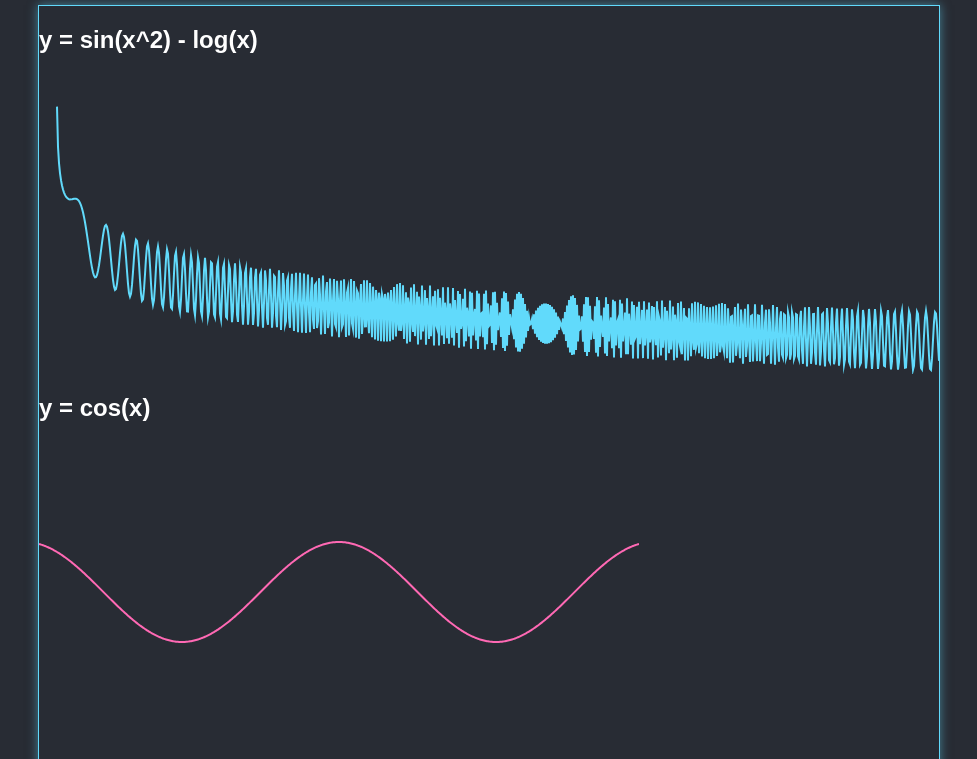
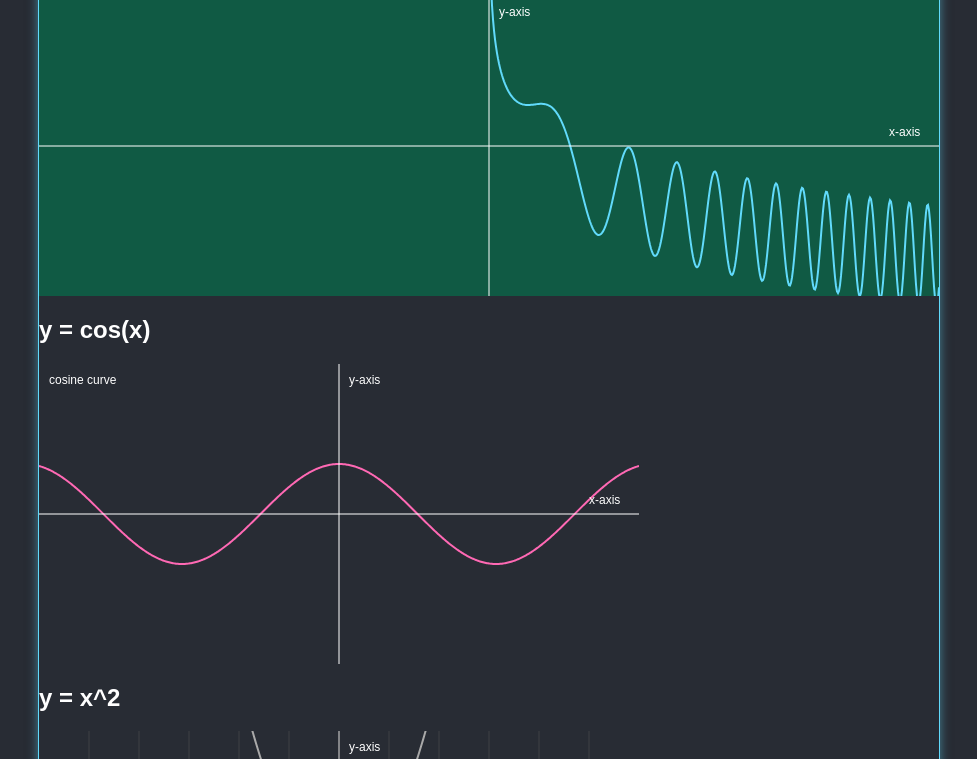
Before and after one commit to Atharva-kul/plotjs, a website with bundled scripts: page index.html in a window 1280 px wide. Shown: the part 73-832 px from the top of the page, without its empty margins (151-1128 px from the left). Built offline with nearby package versions, Linux system fonts and the light colour scheme.

Commit message:
added drawAxis, drawGrid, addtext methods.

```diff
--- a/index.html
+++ b/index.html
@@ -7,7 +7,7 @@
     <link rel="stylesheet" href="style.css">
 </head>
 <body>
-    <h1>Plotjs Graph Example</h1>
+
     <div id="graph-container">
         <!-- The graph canvas will be inserted here by JavaScript -->
     </div>
--- a/plotjs.js
+++ b/plotjs.js
@@ -168,6 +168,64 @@ const Plotjs = {
             }
         }
         return points;
+    },
+
+    // Method 4: Draw axis on the canvas
+
+    drawAxis: (ctx, width, height) => {
+        ctx.strokeStyle = '#ffffff';
+        ctx.lineWidth = 1;
+        ctx.beginPath();
+        ctx.moveTo(0, height/2);
+        ctx.lineTo(width, height/2);
+        ctx.moveTo(width/2, 0);
+        ctx.lineTo(width/2, height);
+        let xLabel = 'x-axis'
+        let yLabel = 'y-axis'
+        ctx.font = '12px Arial';
+        ctx.fillStyle = '#ffffff';
+        ctx.fillText(xLabel, width - 50, height/2 - 10);
+        ctx.fillText(yLabel, width/2 + 10, 20);
+
+        ctx.stroke();
+    },
+
+    // Method 5: Draw grid on the canvas
+
+    drawGrid: (
+        ctx,
+        width,
+        height,
+        gridSpacing = 50,
+        lineColor = '#555555',
+        lineWidth = 0.5
+    )  => {
+        ctx.strokeStyle = lineColor;
+        ctx.lineWidth = lineWidth;
+        ctx.beginPath();
+        for (let x = gridSpacing; x < width; x += gridSpacing) {
+            ctx.moveTo(x, 0);
+            ctx.lineTo(x, height);
+        }
+        for (let y = gridSpacing; y < height; y += gridSpacing) {
+            ctx.moveTo(0, y);
+            ctx.lineTo(width, y);
+        }
+        ctx.stroke();
+    },
+
+    // Method 6: add text on the canvas
+
+    addText: (
+        ctx,
+        text,
+        x, y,
+        font = '16px Arial',
+        color = 'white'
+    ) => {
+            ctx.font = font;
+            ctx.fillStyle = color;
+            ctx.fillText(text, x, y);
     }
 
 }
--- a/script.js
+++ b/script.js
@@ -9,10 +9,10 @@ document.addEventListener('DOMContentLoaded', () => {
         width: 900,
         height: 300,
         lineColor: '#61dafb',
-        bgColor: '#282c34',
-        scale: 10, // Adjust scale for better visualization if needed
-        xRange: [-1, 50], // Optional: specify x range for better control
-        yRange: [-5, 5] // Optional: specify y range for better control
+        bgColor: '#105a44',
+        scale: 50, // Adjust scale for better visualization if needed
+        //xRange: [-1, 25], // Optional: specify x range for better control
+        //yRange: [-5, 5] // Optional: specify y range for better control
     });
 
     if (sineCanvas) {
@@ -20,6 +20,7 @@ document.addEventListener('DOMContentLoaded', () => {
         h2.textContent = 'y = sin(x^2) - log(x)';
         graphContainer.appendChild(h2);
         graphContainer.appendChild(sineCanvas);
+        Plotjs.drawAxis(sineCanvas.getContext('2d'), 900, 300);
     }
 
     // Example 2: Cosine wave
@@ -37,6 +38,8 @@ document.addEventListener('DOMContentLoaded', () => {
         h2.textContent = 'y = cos(x)';
         graphContainer.appendChild(h2);
         graphContainer.appendChild(cosineCanvas);
+        Plotjs.drawAxis(cosineCanvas.getContext('2d'), 600, 300);
+        Plotjs.addText(cosineCanvas.getContext('2d'), 'cosine curve ', 10, 20, '#ff69b4', '16px Arial');
     }
 
     // Example 3: A more complex function (e.g., x^2)
@@ -54,5 +57,7 @@ document.addEventListener('DOMContentLoaded', () => {
         h2.textContent = 'y = x^2';
         graphContainer.appendChild(h2);
         graphContainer.appendChild(complexCanvas);
+        Plotjs.drawAxis(complexCanvas.getContext('2d'), 600, 300);
+        Plotjs.drawGrid(complexCanvas.getContext('2d'), 600, 300, 50);
     }
 });
```
